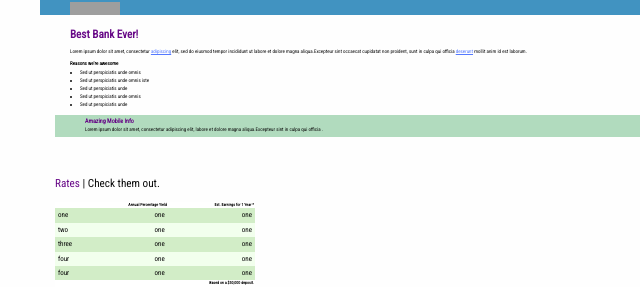
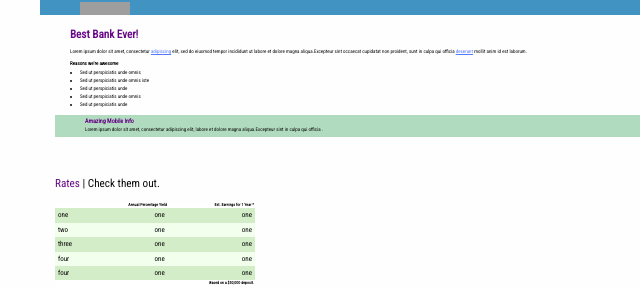
Before and after one commit to bcheeseman18/ally, a plain HTML site: page index.html in a window 1280 px wide. Shown: the top 287 px of the page, 0-640 px from the left. Drawn offline with Linux system fonts and the light colour scheme; grey boxes are pictures that could not be loaded.

Commit message:
logo shift

```diff
--- a/style.scss
+++ b/style.scss
@@ -13,9 +13,10 @@ body {
         height: 15px;
 
         #bankName {
-            @include grid-column(4);
+            @include grid-column(3);
             padding-top: 0;
             line-height: 1;
+            margin-left: 10px;
 
             img {
                 width: 50px;
```
Also changed, not shown: style.css, 1 other file.
